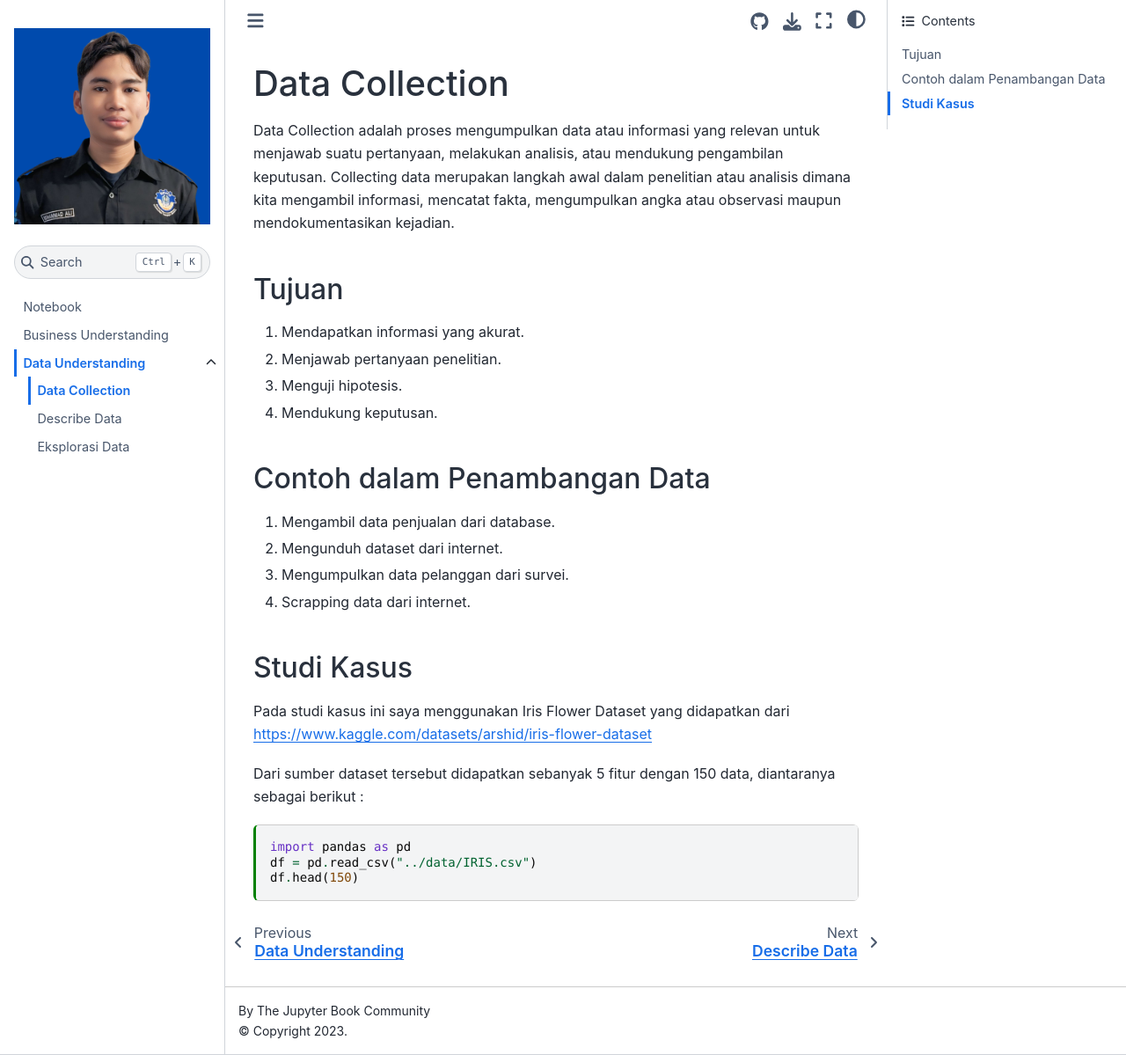
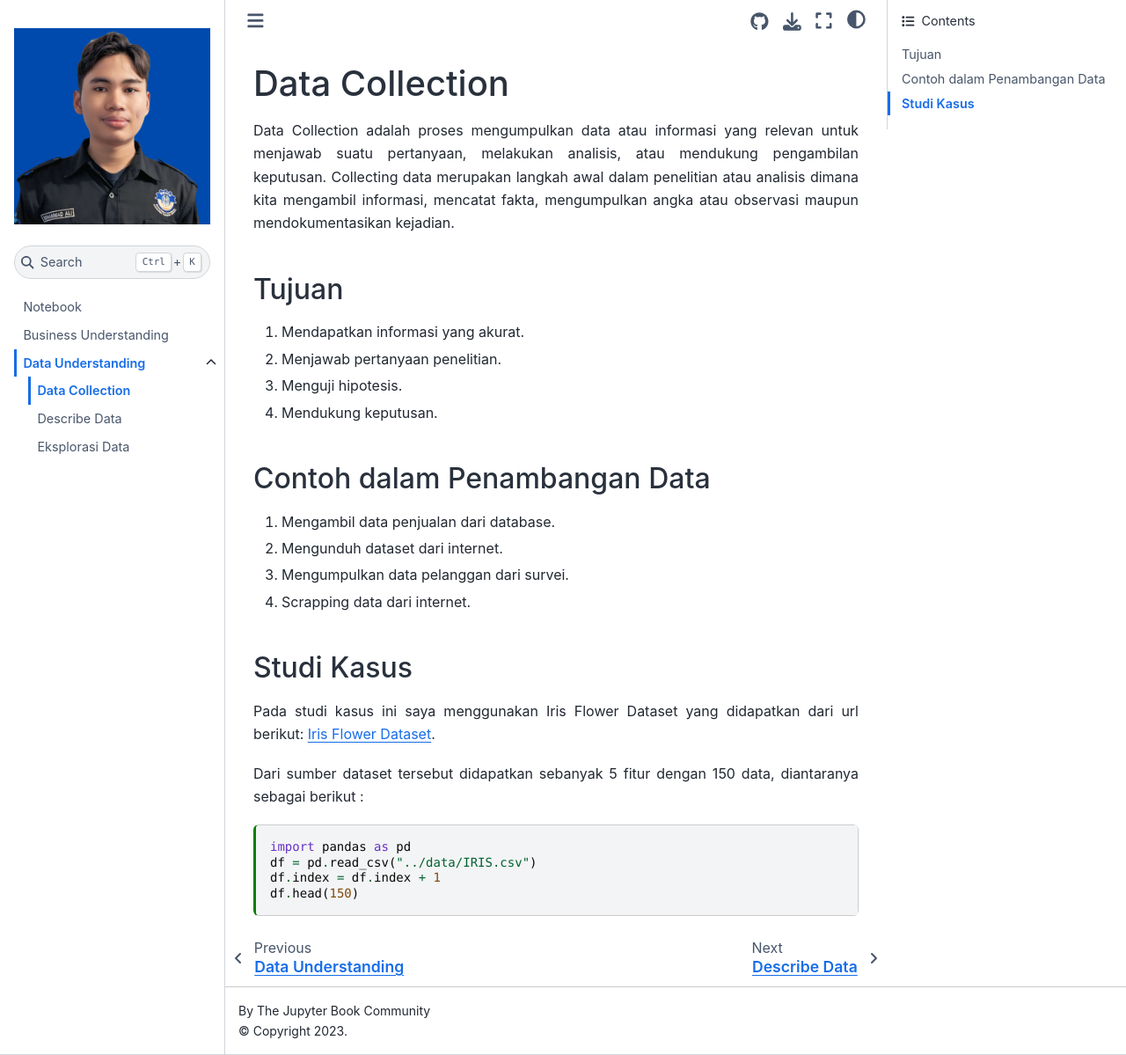
Before and after one commit to muhammadalimurtadho05/Pendata, a Jupyter Book: the page built from data-understanding/collecting-data.md, in a window 1280 px wide and 1199 px high. Shown: the whole window at 88% size. Built offline with Jupyter Book 1.0.4 settings and Sphinx 7.4.7 and the Sphinx Book theme 1.1.4, drawn with Linux system fonts in a browser that asks for light colours.

Commit message:
Update Paragraf

````diff
--- a/_config.yml
+++ b/_config.yml
@@ -31,3 +31,5 @@ html:
   use_issues_button: true
   use_repository_button: true
   baseurl: /Pendata/
+  extra_css:
+    - _static/custom.css
--- /dev/null
+++ b/_static/custom.css
@@ -0,0 +1,4 @@
+p {
+    text-align: justify;
+    text-justify: inter-word;
+}
--- a/data-understanding/collecting-data.md
+++ b/data-understanding/collecting-data.md
@@ -27,12 +27,15 @@ Data Collection adalah proses mengumpulkan data atau informasi yang relevan untu
 4. Scrapping data dari internet.
 
 ## Studi Kasus
-Pada studi kasus ini saya menggunakan Iris Flower Dataset yang didapatkan dari https://www.kaggle.com/datasets/arshid/iris-flower-dataset
+Pada studi kasus ini saya menggunakan Iris Flower Dataset yang didapatkan dari url berikut:
+[Iris Flower Dataset](https://www.kaggle.com/datasets/arshid/iris-flower-dataset).
+
 
 Dari sumber dataset tersebut didapatkan sebanyak 5 fitur dengan 150 data, diantaranya sebagai berikut :
 
 ```{code-cell}
 import pandas as pd
 df = pd.read_csv("../data/IRIS.csv")
+df.index = df.index + 1
 df.head(150)
 ```
````
